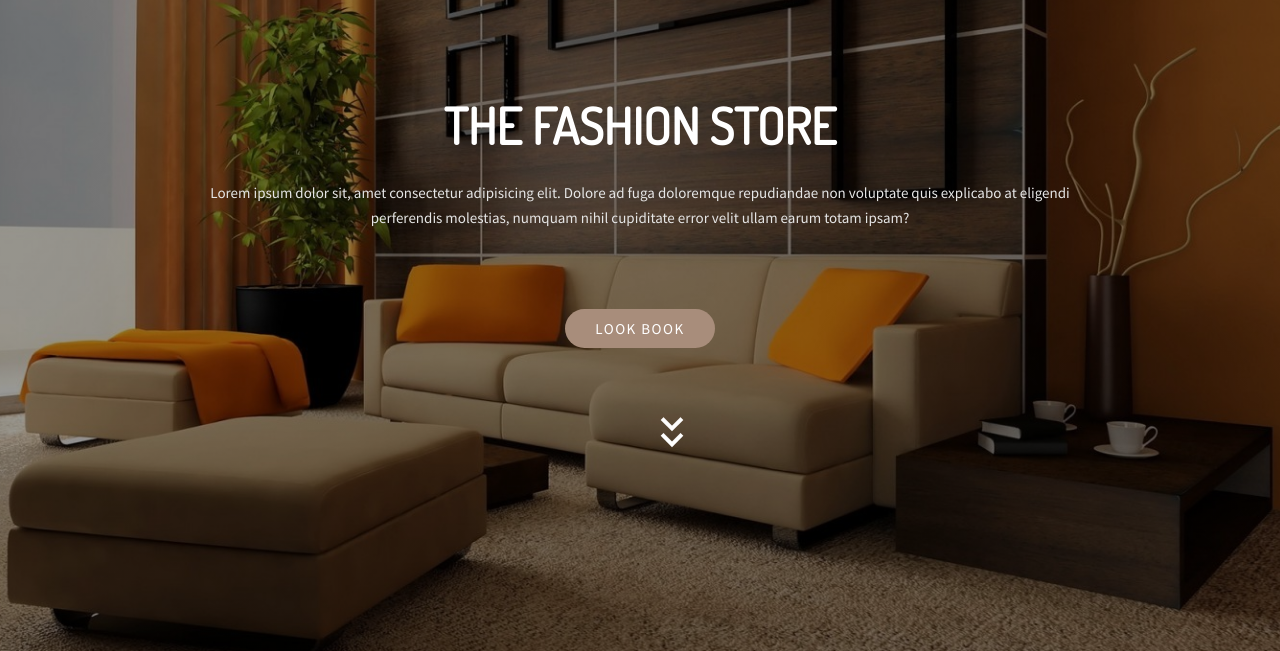
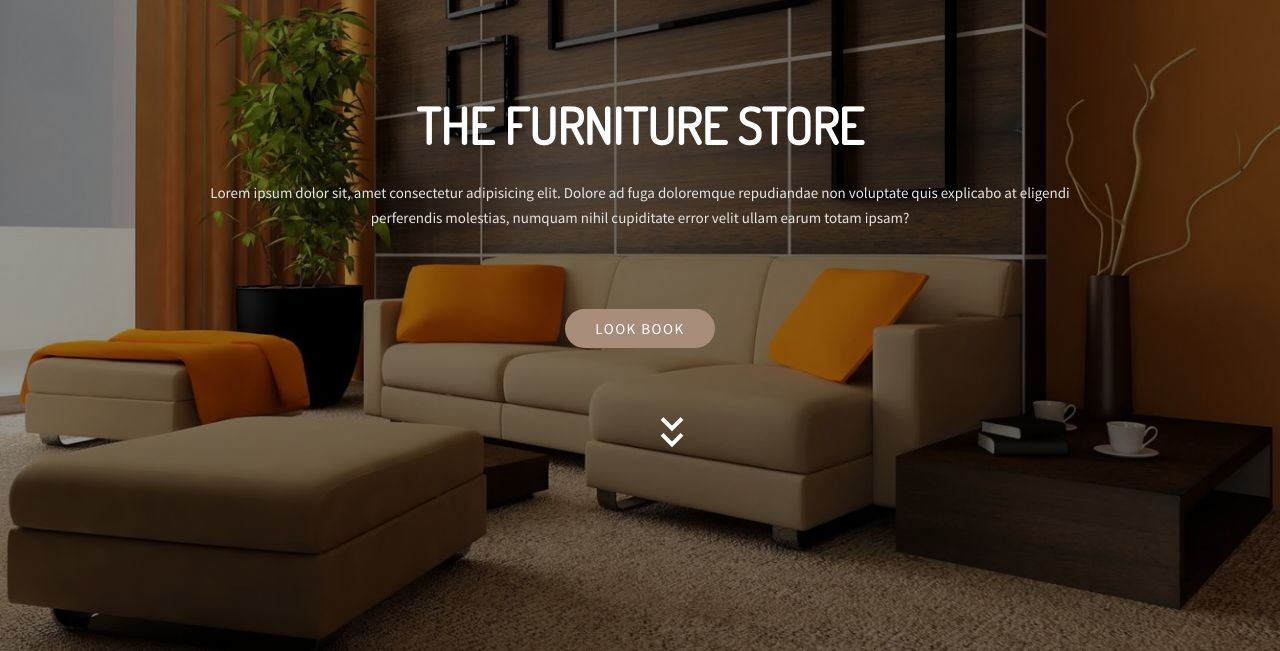
Before and after one commit to Naasik80/fashion, a plain HTML site: page index.html in a window 1280 px wide. Shown: the part 140-791 px from the top of the page. Drawn offline with Linux system fonts and the light colour scheme.

Commit message:
changed head naming

```diff
--- a/index.html
+++ b/index.html
@@ -72,7 +72,7 @@
 
         <section>
 
-            <h1 id="main-title">The Fashion Store</h1>
+            <h1 id="main-title">The Furniture Store</h1>
 
             <p id="sub-title">
                 Lorem ipsum dolor sit, amet consectetur adipisicing elit. Dolore ad fuga doloremque repudiandae non voluptate quis explicabo at eligendi perferendis molestias, numquam nihil cupiditate error velit ullam earum totam ipsam?
```
